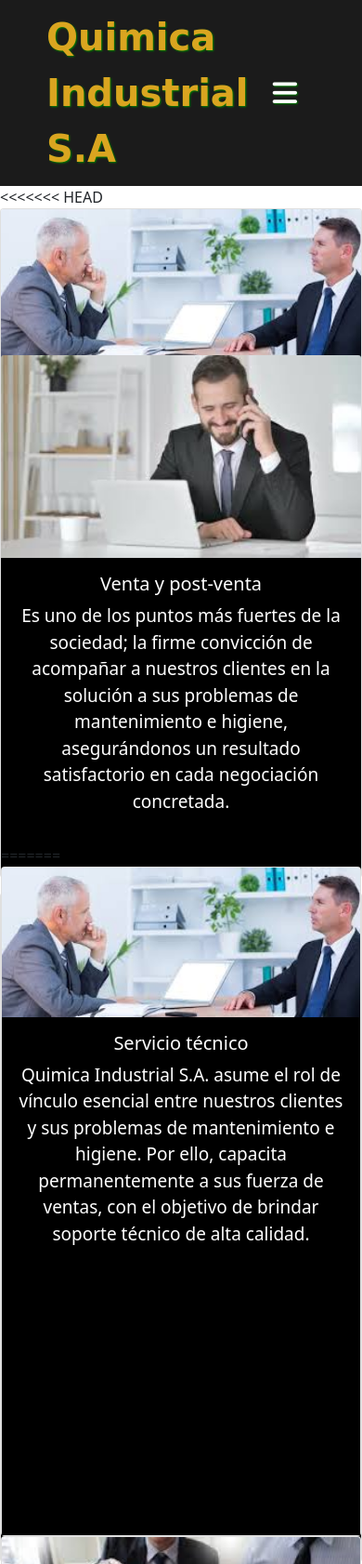
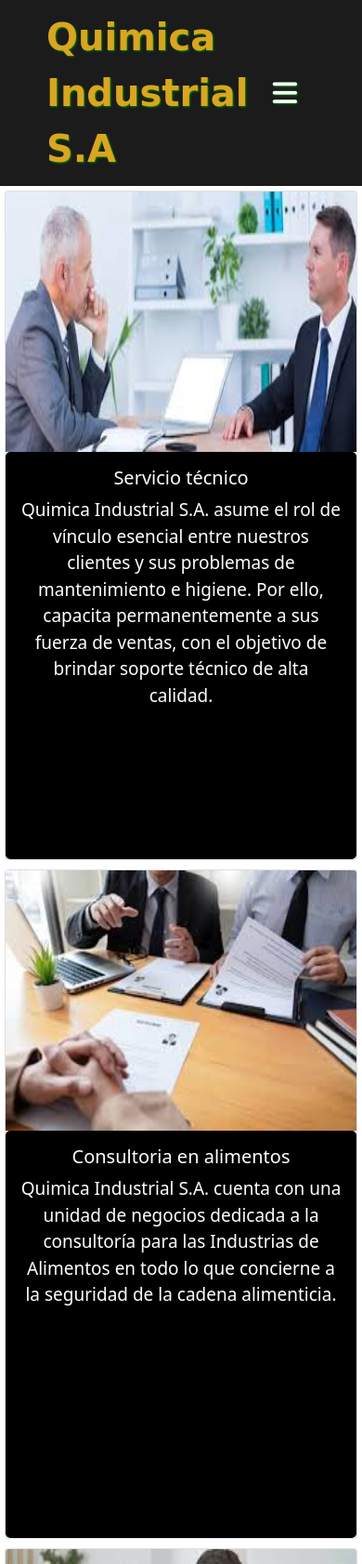
Before and after one commit to SantiagoTraversi/QuimicaIndustrialSA, a plain HTML site: page paginas/servicios.html in a window 390 px wide. Shown: the top 1682 px of the page at 93% size. Drawn offline with Linux system fonts and the light colour scheme.

Commit message:
terminado

```diff
--- a/estilos/estilos.css
+++ b/estilos/estilos.css
@@ -213,10 +213,7 @@
 @media screen and (max-width: 800px) {
     .PiePagina .grupo-1 {
         width: 80%;
-<<<<<<< HEAD
-=======
 
->>>>>>> ultimaversion
         padding: 35px 0px;
     }
 
@@ -229,11 +226,6 @@
         margin-right: 1.5rem;
     }
 
-<<<<<<< HEAD
-
-=======
-
->>>>>>> ultimaversion
 
 }
 
@@ -241,36 +233,32 @@
 .card {
     align-items: start;
     justify-content: center;
-<<<<<<< HEAD
     margin: 5px;
     height: 770px;
     display: flex;
-
-=======
     margin: 5px;
     height: 720px;
 
->>>>>>> ultimaversion
+
 }
 
 .card .card-body {
     background-color: rgb(0, 0, 0);
-<<<<<<< HEAD
+
 	border-radius: 5px;
 	color: white;
 	text-align: center;
-=======
+
     border-radius: 5px;
     color: white;
     text-align: center;
->>>>>>> ultimaversion
     height: 500px;
     transition: all 2s;
     cursor: pointer;
     font-size: 19px;
 }
 
-<<<<<<< HEAD
+
 .card-img-top{
     height: 280px;
 }
@@ -280,14 +268,12 @@
     width: 100%;
 
 
-=======
-
+}
 .contenedor-cartas .card-grid img {
 
     object-fit: cover;
     width: 100%;
 
->>>>>>> ultimaversion
 }
 
 .contenedor-cartas .card-grid .card {
@@ -296,11 +282,9 @@
 
 }
 
-<<<<<<< HEAD
-.card-body{
-=======
+
 .card-body {
->>>>>>> ultimaversion
+
     font-size: 18px;
     background-color: black;
 }
--- a/paginas/servicios.html
+++ b/paginas/servicios.html
@@ -40,46 +40,6 @@
             </ul>
         </div>
     </nav>
-<<<<<<< HEAD
-
-
-
-        <div class="col-sm-12 sinpadding">
-            <div class="row">
-                <div class="col-sm-4 mb-3">
-                    <div class="card">
-                        <img src="../multimedia/servicios1.jpg" alt="" class="card-img-top card-grid col-sm-4">
-                        <div class="card-body">
-                            <h5 class="card-title">Servicio técnico</h5>
-                            <p class="card-text">Quimica Industrial S.A. asume el rol de vínculo esencial entre nuestros clientes y sus problemas de mantenimiento
-                                e higiene. Por ello, capacita permanentemente a sus fuerza de ventas, con el objetivo de brindar soporte técnico
-                                de alta calidad.</p>
-                            <p class="card-text"><small class="text-muted"></small></p>
-                        </div>
-                    </div>
-                </div>
-                <div class="col-sm-4 mb-3">
-                    <div class="card">
-                        <img src="../multimedia/servicios2.jpg" alt="" class="card-img-top card-grid col-sm-4">
-                        <div class="card-body">
-                            <h5 class="card-title">Consultoria en alimentos</h5>
-                            <p class="card-text">Quimica Industrial S.A. cuenta con una unidad de negocios dedicada a la consultoría para las Industrias de
-                                Alimentos en todo lo que concierne a la seguridad de la cadena alimenticia.</p>
-                            <p class="card-text"><small class="text-muted"></small></p>
-                        </div>
-                    </div>
-                </div>
-                <div class="col-sm-4 mb-3">
-                    <div class="card">
-                        <img src="../multimedia/servicios3.jpg" alt="" class="card-img-top card-grid col-sm-4">
-                        <div class="card-body">
-                            <h5 class="card-title">Venta y post-venta</h5>
-                            <p class="card-text">Es uno de los puntos más fuertes de la sociedad; la firme convicción de acompañar a nuestros clientes en la
-                                solución a sus problemas de mantenimiento e higiene, asegurándonos un resultado satisfactorio en cada
-                                negociación concretada.</p>
-                            <p class="card-text"><small class="text-muted"></small></p>
-                        </div>
-=======
 
 
 
@@ -122,7 +82,7 @@
                             satisfactorio en cada
                             negociación concretada.</p>
                         <p class="card-text"><small class="text-muted"></small></p>
->>>>>>> ultimaversion
+
                     </div>
                 </div>
             </div>
@@ -161,8 +121,6 @@
 
         </div>
 
-<<<<<<< HEAD
-=======
         <div class="grupo-2">
             <p>QUIMICA INDUSTRIAL S.A. - Todos los derechos reservados</p>
         </div>
@@ -170,7 +128,7 @@
     </footer>
 
 
->>>>>>> ultimaversion
+
     <script src="../js/bootstrap.min.js"></script>
 </body>
 
```
Also changed, not shown: index.html (+0 -5 lines).
